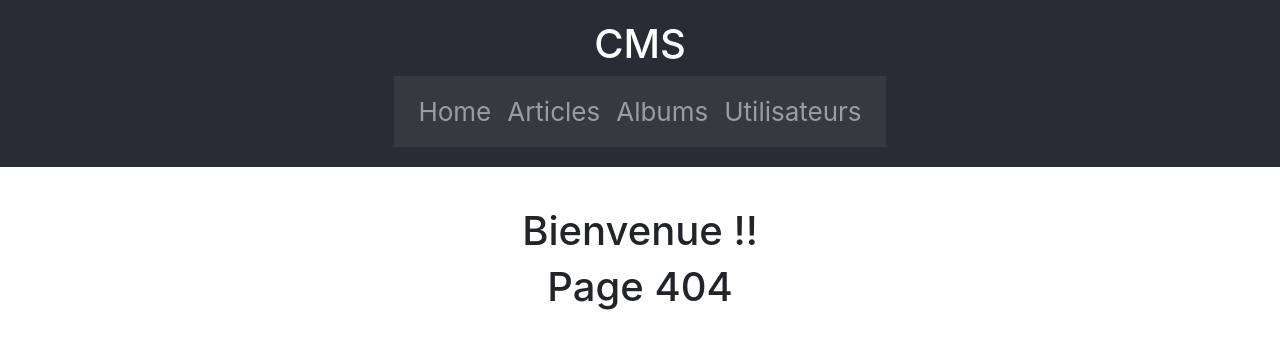
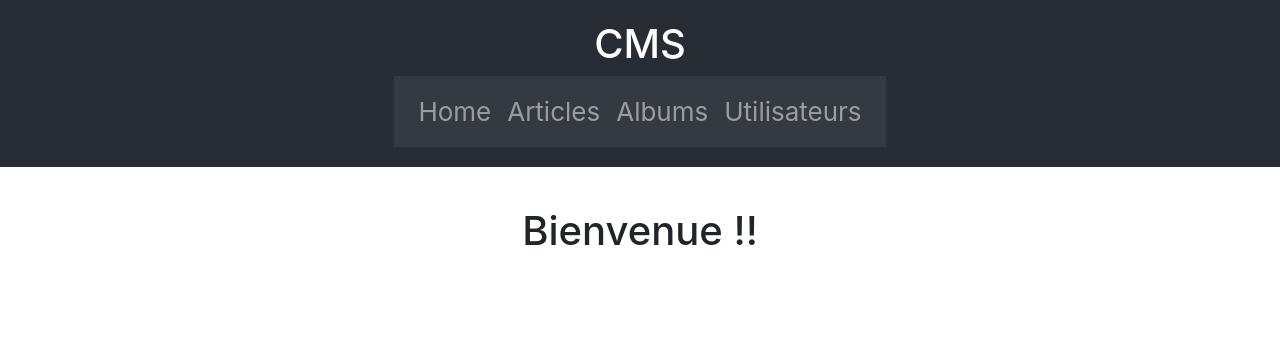
Before and after one commit to charly-boisson/TP-react, a React (Create React App) app: page / in a window 1280 px wide. Before the commit this address had no page. Shown: the top 348 px of the page. Built offline with nearby package versions, Linux system fonts and the light colour scheme.

Commit message:
Add page 404

```diff
--- a/src/components/Content/Content.js
+++ b/src/components/Content/Content.js
@@ -1,5 +1,5 @@
 import React from "react";
-import { Route } from 'react-router-dom'
+import { Route, Switch } from 'react-router-dom'
 import Home from '../../containers/Home'
 import Articles from '../../containers/Articles'
 import Utilisateurs from '../../containers/Utilisateurs'
@@ -8,11 +8,13 @@ import Page404 from '../../containers/Page404'
 
 const Content = () =>
       <div>
-       <Route exact path="/" component={Home} />
+      <Switch>
+         <Route exact path="/" component={Home} />
          <Route path="/articles"  component={Articles}/>
          <Route path="/utilisateurs"  component={Utilisateurs}/>
          <Route path="/albums"  component={Albums}/>
-          <Route component={Page404} />
+         <Route path="*" component={Page404} />
+       </Switch>
 
      </div>
 
```
Also changed, not shown: src/components/Nav/Nav.js (indentation only).
